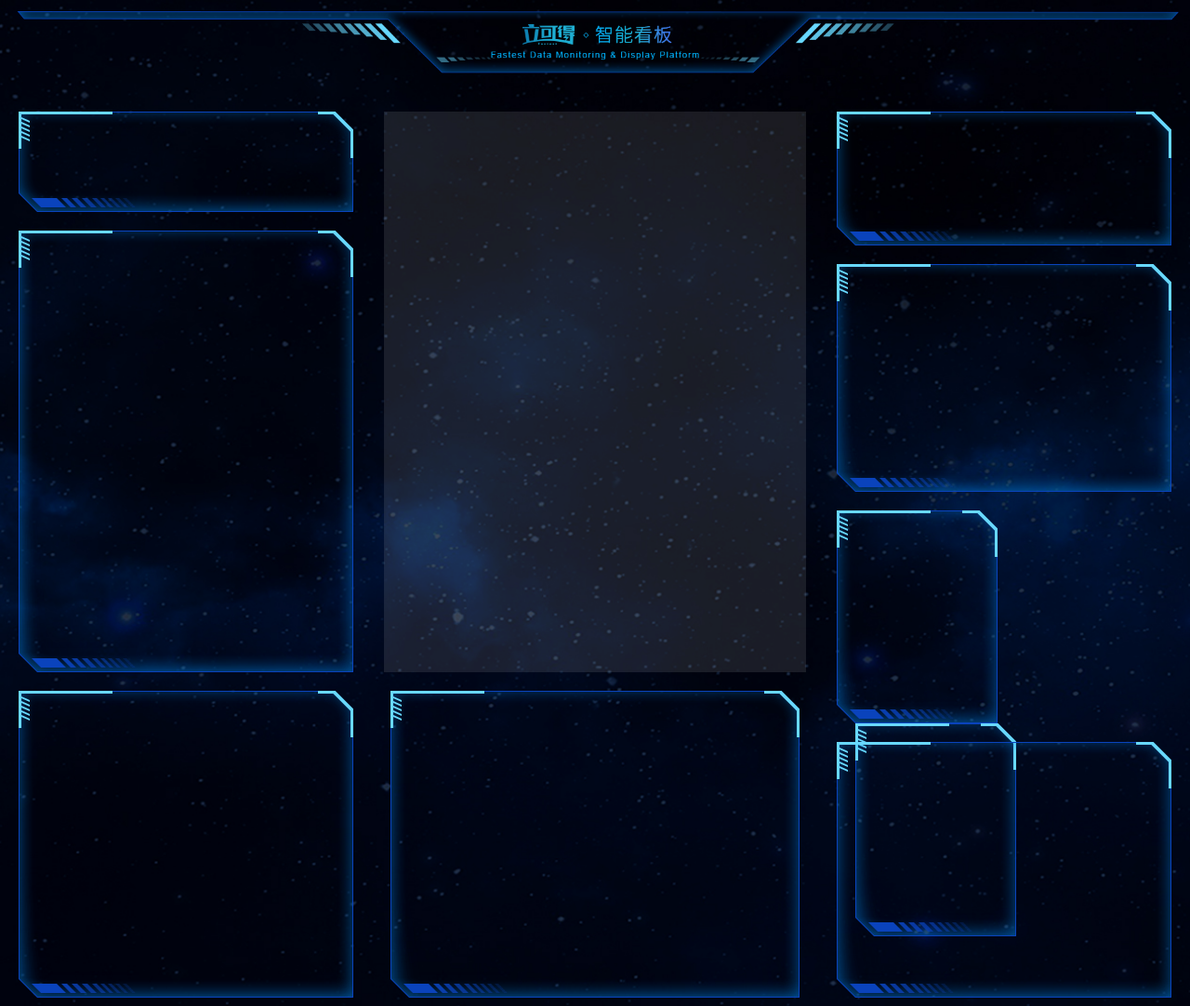
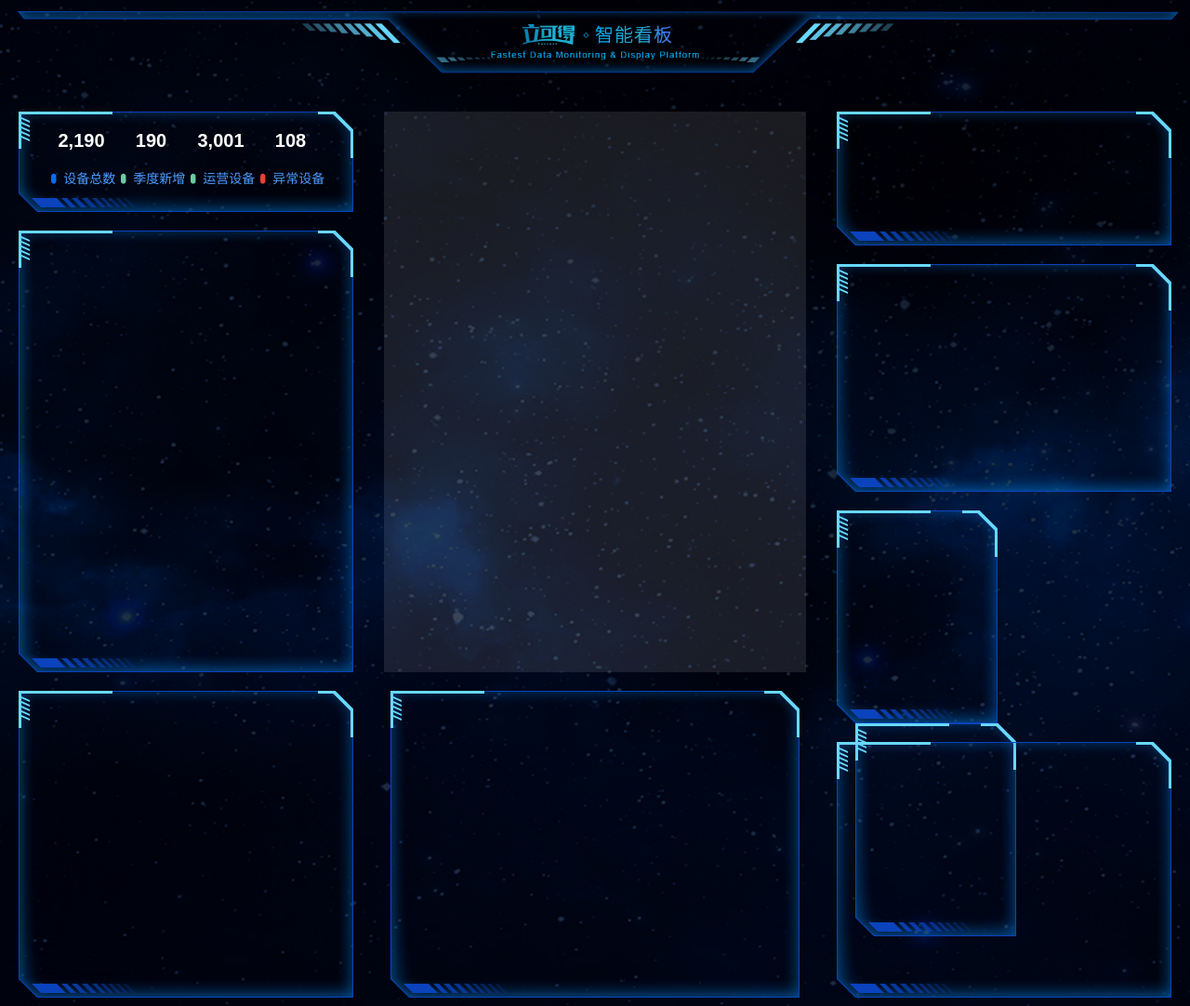
Before and after one commit to liziuo2/dataBoard, a plain HTML site: page index.html in a window 1280 px wide. Shown: the top 1082 px of the page at 93% size. Drawn offline with nearby package versions, Linux system fonts and the light colour scheme; files whose address does not match are found by name.

Commit message:
数据概览布局完成

```diff
--- a/css/index.css
+++ b/css/index.css
@@ -46,6 +46,25 @@ body{
 /* 数据概览样式 */
 .overview{
     height: 108px;
+}
+.overview .inner{
+    display: flex;
+}
+.overview .item{
+    flex: 1;
+    text-align: center;
+}
+.overview .item h3{
+    color: #fff;
+    font-size: 20px;
+    margin-bottom: 18px;
+}
+.overview .item i{
+    font-size: 14px;
+}
+.overview .item span{
+    color: #4c9bfd;
+    font-size: 14px;
 }
 
 /* 设备监控样式 */
--- a/index.html
+++ b/index.html
@@ -23,6 +23,26 @@
             <!-- 数据概览 -->
             <div class="panel overview">
                 <div class="inner">
+                    <div class="item">
+                        <h3>2,190</h3>
+                        <i class="icon-dot" style="color:#006cff;"></i>
+                        <span>设备总数</span>
+                    </div>
+                    <div class="item">
+                        <h3>190</h3>
+                        <i class="icon-dot" style="color:#6acca3;"></i>
+                        <span>季度新增</span>
+                    </div>
+                    <div class="item">
+                        <h3>3,001</h3>
+                        <i class="icon-dot" style="color:#6acca3;"></i>
+                        <span>运营设备</span>
+                    </div>
+                    <div class="item">
+                        <h3>108</h3>
+                        <i class="icon-dot" style="color:#ed3f35;"></i>
+                        <span>异常设备</span>
+                    </div>
                 </div>
             </div>
             <!-- 设备监控 -->
@@ -34,6 +54,7 @@
                 <div class="inner"></div>
             </div>
         </div>
+
         <!-- 第二列 -->
         <div class="column">
             <!-- 设备数据统计(地图) -->
@@ -43,6 +64,7 @@
                 <div class="inner"></div>
             </div>
         </div>
+
         <!-- 第三列 -->
         <div class="column">
             <!-- 订单销售额概览 -->
```
